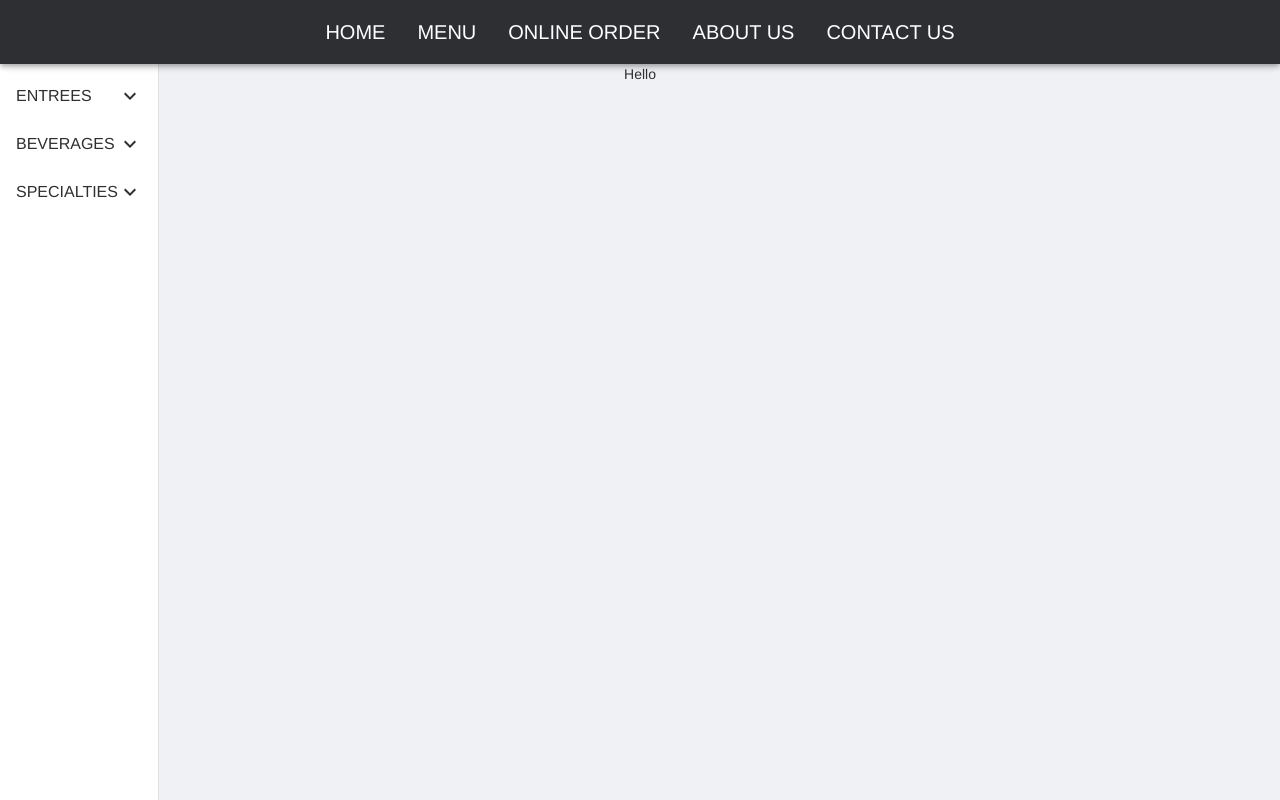
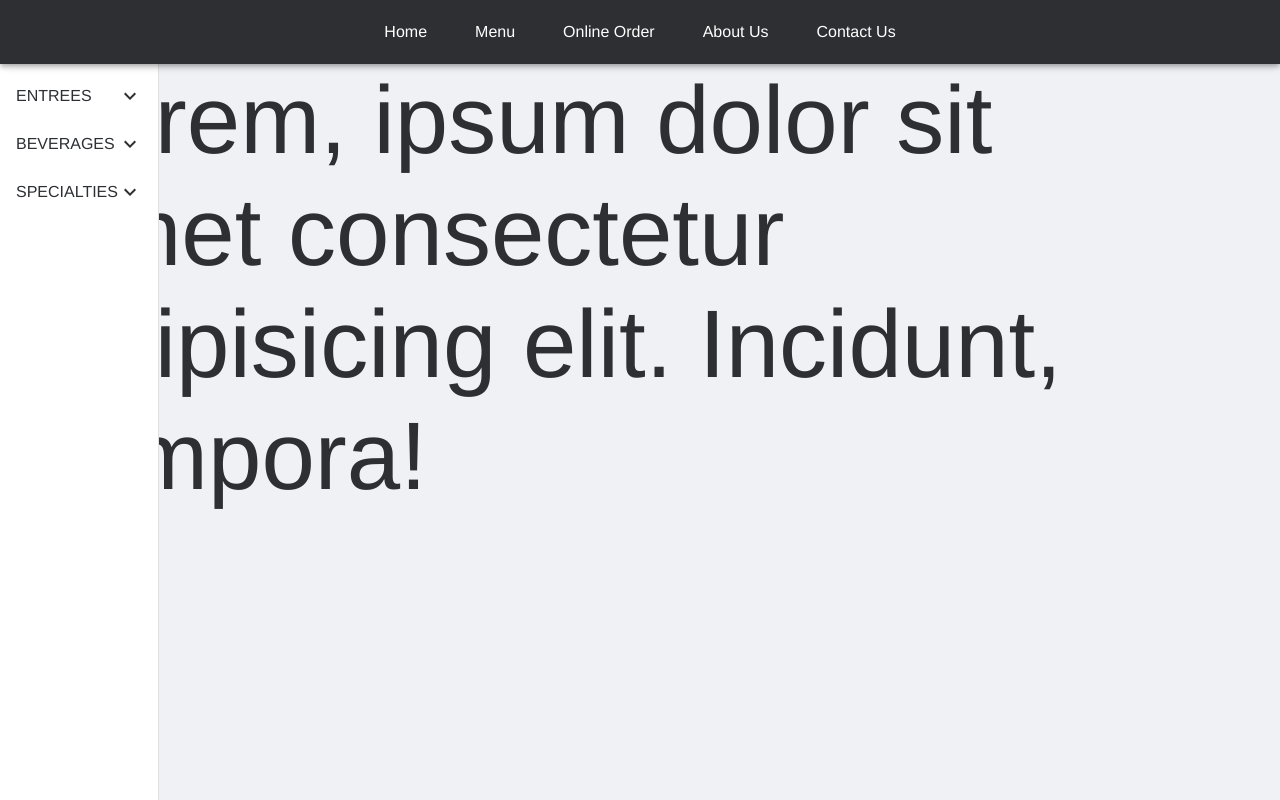
Before and after one commit to Explosivespectra/TypeBlog, a React (Create React App) app: page /menu in a window 1280 px wide. Built offline with nearby package versions, Linux system fonts and the light colour scheme.

Commit message:
navbar styling

```diff
--- a/src/components/SiteCore.tsx
+++ b/src/components/SiteCore.tsx
@@ -1,26 +1,35 @@
-import React, {useState} from "react";
-import {Switch, Route, Link} from "react-router-dom";
-import {Container, AppBar, Button, Grid, MenuItem, Popper, Toolbar, Typography, Paper} from "@material-ui/core";
-import {makeStyles, createStyles, Theme} from "@material-ui/core/styles";
-import {HomePage} from "./pageComponents/HomePage";
-import {MenuPage} from "./pageComponents/MenuPage";
-import {OrderPage} from "./pageComponents/OrderPage";
-import {AboutPage} from "./pageComponents/AboutPage";
-import {ContactPage} from "./pageComponents/ContactPage";
+import React, { useState } from "react";
+import { Switch, Route, Link } from "react-router-dom";
+import { Container, AppBar, Button, Grid, MenuItem, Popper, Toolbar, Typography, Paper, ButtonBase } from "@material-ui/core";
+import { makeStyles, createStyles, Theme } from "@material-ui/core/styles";
+import { HomePage } from "./pageComponents/HomePage";
+import { MenuPage } from "./pageComponents/MenuPage";
+import { OrderPage } from "./pageComponents/OrderPage";
+import { AboutPage } from "./pageComponents/AboutPage";
+import { ContactPage } from "./pageComponents/ContactPage";
 import productData from "../mockData/products.json";
+
+import { width } from "@material-ui/system";
 
 const useStyles = makeStyles((theme: Theme) => createStyles({
   appbar: {
     zIndex: theme.zIndex.drawer + 1,
   },
+  appbarlink: {
+    paddingLeft: "1.5rem",
+    paddingRight: "1.5rem",
+    fontSize: "1rem",
+  },
   popper: {
     zIndex: theme.zIndex.modal,
   },
+  popperpaper: {
+    backgroundColor: theme.palette.primary.main
+  },
   navtext: {
-    textTransform: "uppercase",
     style: theme.typography.button,
-    color: theme.palette.text.secondary,
-  }
+    color: theme.palette.primary.contrastText,
+  },
 }));
 
 const SiteCore: React.FC = () => {
@@ -30,55 +39,56 @@ const SiteCore: React.FC = () => {
   const classes = useStyles();
 
   const simpleNavButtonGridItem = (linkTo: string, text: string) => {
-    return (<Grid item>
-      <Button color="inherit" component={Link} to={linkTo}>
-        <Typography variant="h6">{text}</Typography>
-      </Button>
-    </Grid>)
+    return (
+      <ButtonBase className={classes.appbarlink} component={Link} to={linkTo}>{text}</ButtonBase>
+    )
   }
 
   return (
     <>
       <AppBar position="fixed" className={classes.appbar}>
         <Toolbar>
-          <Grid container spacing={2} justify="center" alignItems="center">
+          <Container maxWidth={false} style={{ position: "absolute", top: 0, right: 0, bottom: 0, left: 0 }}>
+            <div style={{ display: "flex", justifyContent: "center", alignItems: "stretch", height: "100%" }}>
               {simpleNavButtonGridItem("/", "Home")}
-            <Grid item>
-              <Button color="inherit" component={Link} to="/menu"
-                onMouseOver={(event: React.MouseEvent<HTMLElement, MouseEvent>) => {if (menuLoc !== event.currentTarget) {setMenu(event.currentTarget)}}}
-                onMouseLeave={() => {setMenu(null)}}>
-                <Typography variant="h6">Menu</Typography>
+              <ButtonBase className={classes.appbarlink} color="inherit" component={Link} to="/menu"
+                onMouseOver={(event: React.MouseEvent<HTMLElement, MouseEvent>) => { if (menuLoc !== event.currentTarget) { setMenu(event.currentTarget) } }}
+                onMouseLeave={() => { setMenu(null) }}>
+                Menu
                 <Popper
                   className={classes.popper}
                   keepMounted
                   open={Boolean(menuLoc)}
                   anchorEl={menuLoc}
                   placement="bottom">
-                    <Paper>
+                  <Paper className={classes.popperpaper}>
                     {productData.categories.map((category) => {
                       return (
-                          <MenuItem>
-                            <Typography className={classes.navtext} variant="subtitle1">{category}</Typography>
+                        <MenuItem key={category}>
+                          <div className={classes.navtext}>{category}</div>
                         </MenuItem>
-                      )})}
+                      )
+                    })}
                   </Paper>
                 </Popper>
-              </Button>
-            </Grid>
+              </ButtonBase>
               {simpleNavButtonGridItem("/online-order", "Online Order")}
               {simpleNavButtonGridItem("/about-us", "About Us")}
               {simpleNavButtonGridItem("/contact-us", "Contact Us")}
-          </Grid>
+
+            </div>
+          </Container>
+          {/* </Grid> */}
         </Toolbar>
       </AppBar>
-      <Toolbar/>
+      <Toolbar />
       <Container>
         <Switch>
-          <Route exact path="/" component={HomePage}/>
-          <Route path="/menu" render={() => <MenuPage products={productData.products} categories={productData.categories}/>}/>
-          <Route path="/online-order" component={OrderPage}/>
-          <Route path="/about-us" component={AboutPage}/>
-          <Route path="/contact-us" component={ContactPage}/>
+          <Route exact path="/" component={HomePage} />
+          <Route path="/menu" render={() => <MenuPage products={productData.products} categories={productData.categories} />} />
+          <Route path="/online-order" component={OrderPage} />
+          <Route path="/about-us" component={AboutPage} />
+          <Route path="/contact-us" component={ContactPage} />
         </Switch>
       </Container>
     </>
--- a/src/components/pageComponents/MenuPage.tsx
+++ b/src/components/pageComponents/MenuPage.tsx
@@ -1,9 +1,9 @@
 import { useState } from "react";
-import { Grid, Drawer, Collapse, IconButton, List, ListItem, ListItemText, Toolbar, Tooltip, Hidden } from "@material-ui/core";
+import { Typography, Grid, Drawer, Collapse, IconButton, List, ListItem, ListItemText, Toolbar, Tooltip, Hidden, Container } from "@material-ui/core";
 import MenuIcon from "@material-ui/icons/Menu";
 import ExpandLess from "@material-ui/icons/ExpandLess";
 import ExpandMore from "@material-ui/icons/ExpandMore";
-import {makeStyles, createStyles, Theme} from "@material-ui/core/styles";
+import { makeStyles, createStyles, Theme } from "@material-ui/core/styles";
 
 const useStyles = makeStyles((theme: Theme) => createStyles({
   navcontent: {
@@ -21,11 +21,11 @@ const useStyles = makeStyles((theme: Theme) => createStyles({
   }
 }));
 
-type ContentProps = {products: Array<object>, categories: Array<string>};
+type ContentProps = { products: Array<object>, categories: Array<string> };
 
-const DrawerContent: React.FC<ContentProps> = ({products, categories}) => {
+const DrawerContent: React.FC<ContentProps> = ({ products, categories }) => {
 
-  const [expandedCategories, setCategories] = useState<Array<Boolean>>(categories.map((category) => {return false}));
+  const [expandedCategories, setCategories] = useState<Array<Boolean>>(categories.map((category) => { return false }));
 
   const classes = useStyles();
 
@@ -33,9 +33,9 @@ const DrawerContent: React.FC<ContentProps> = ({products, categories}) => {
     <List>
       {categories.map((category, ind) => {
         return (
-          <ListItem button className={classes.navcontent} onClick={() => {expandedCategories[ind] = !expandedCategories[ind]; setCategories([...expandedCategories])}}>
-            <ListItemText primary={<>{category}</>}/>
-            {expandedCategories[ind] ? <ExpandLess color="inherit"/> : <ExpandMore color="inherit"/>}
+          <ListItem button className={classes.navcontent} onClick={() => { expandedCategories[ind] = !expandedCategories[ind]; setCategories([...expandedCategories]) }}>
+            <ListItemText primary={<>{category}</>} />
+            {expandedCategories[ind] ? <ExpandLess color="inherit" /> : <ExpandMore color="inherit" />}
           </ListItem>
         )
       })}
@@ -43,50 +43,56 @@ const DrawerContent: React.FC<ContentProps> = ({products, categories}) => {
   )
 }
 
-const MenuContent: React.FC<ContentProps> = ({products, categories}) => {
+const CategoryDrawer: React.FC<ContentProps> = ({ products, categories }) => {
+
+  const [openDrawer, setDrawer] = useState<boolean>(false);
+
+  return (<nav>
+    <Hidden mdUp>
+      <Drawer
+        open={openDrawer}
+        variant="temporary"
+        onClose={() => { setDrawer(false) }}>
+        <Toolbar />
+        <DrawerContent products={products} categories={categories} />
+      </Drawer>
+    </Hidden>
+    <Hidden mdUp>
+      <Tooltip title="Menu Navigation">
+        <IconButton onClick={() => { setDrawer(true) }}>
+          <MenuIcon color="primary" />
+        </IconButton>
+      </Tooltip>
+    </Hidden>
+    <Hidden smDown>
+      <Drawer
+        variant="permanent">
+        <Toolbar />
+        <DrawerContent products={products} categories={categories} />
+      </Drawer>
+    </Hidden>
+  </nav>)
+}
+
+const MenuContent: React.FC<ContentProps> = ({ products, categories }) => {
   return (
     <></>
   )
 }
 
-const MenuPage: React.FC<ContentProps> = ({products, categories}) => {
-
-  const [openDrawer, setDrawer] = useState<boolean>(false);
-
+const MenuPage: React.FC<ContentProps> = ({ products, categories }) => {
   const classes = useStyles();
 
   return (
     <>
-      <Hidden mdUp>
-        <Drawer
-          open={openDrawer}
-          variant="temporary"
-          onClose={() => {setDrawer(false)}}>
-            <Toolbar/>
-            <DrawerContent products={products} categories={categories}/>
-        </Drawer>
-      </Hidden>
-      <Hidden mdUp>
-          <Tooltip title="Menu Navigation">
-            <IconButton onClick={() => {setDrawer(true)}}>
-              <MenuIcon color="primary"/>
-            </IconButton>
-          </Tooltip>
-      </Hidden>
-      <Grid container justify="center" alignItems="flex-start">
-        <Grid item>
-          <Hidden smDown>
-            <Drawer
-              variant="permanent">
-                <Toolbar/>
-                <DrawerContent products={products} categories={categories}/>
-            </Drawer>
-          </Hidden>
+      <CategoryDrawer products={products} categories={categories} />
+      <Container>
+        <Typography variant="h1">Lorem, ipsum dolor sit amet consectetur adipisicing elit. Incidunt, tempora!</Typography>
+        <Grid container justify="center" alignItems="flex-start">
+          <Grid item>
+          </Grid>
         </Grid>
-        <Grid item>
-          Hello
-        </Grid>
-      </Grid>
+      </Container>
     </>
   );
 }
```
Also changed, not shown: src/components/pageComponents/HomePage.tsx (+1 -0 lines). Lines whose indentation alone changed are shown as unchanged.
